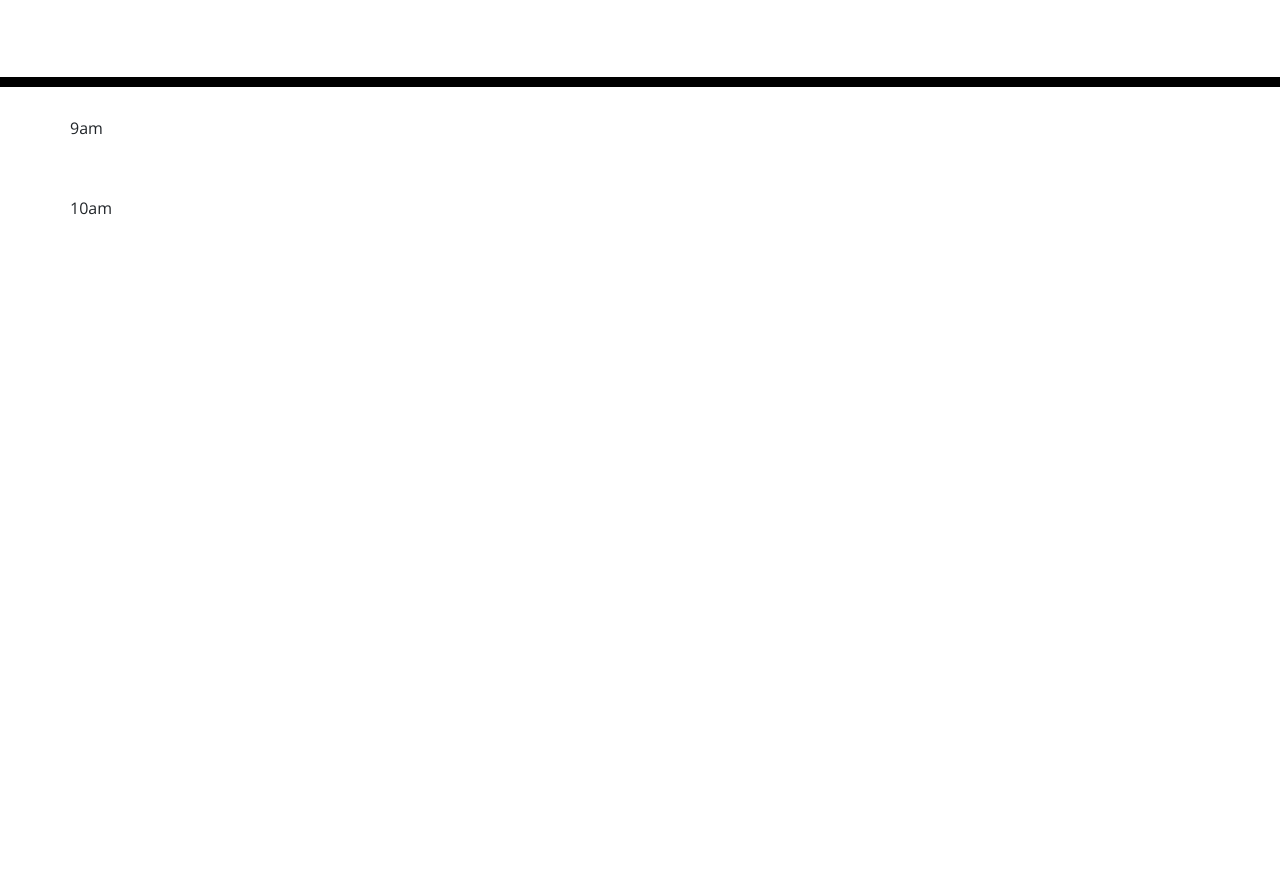
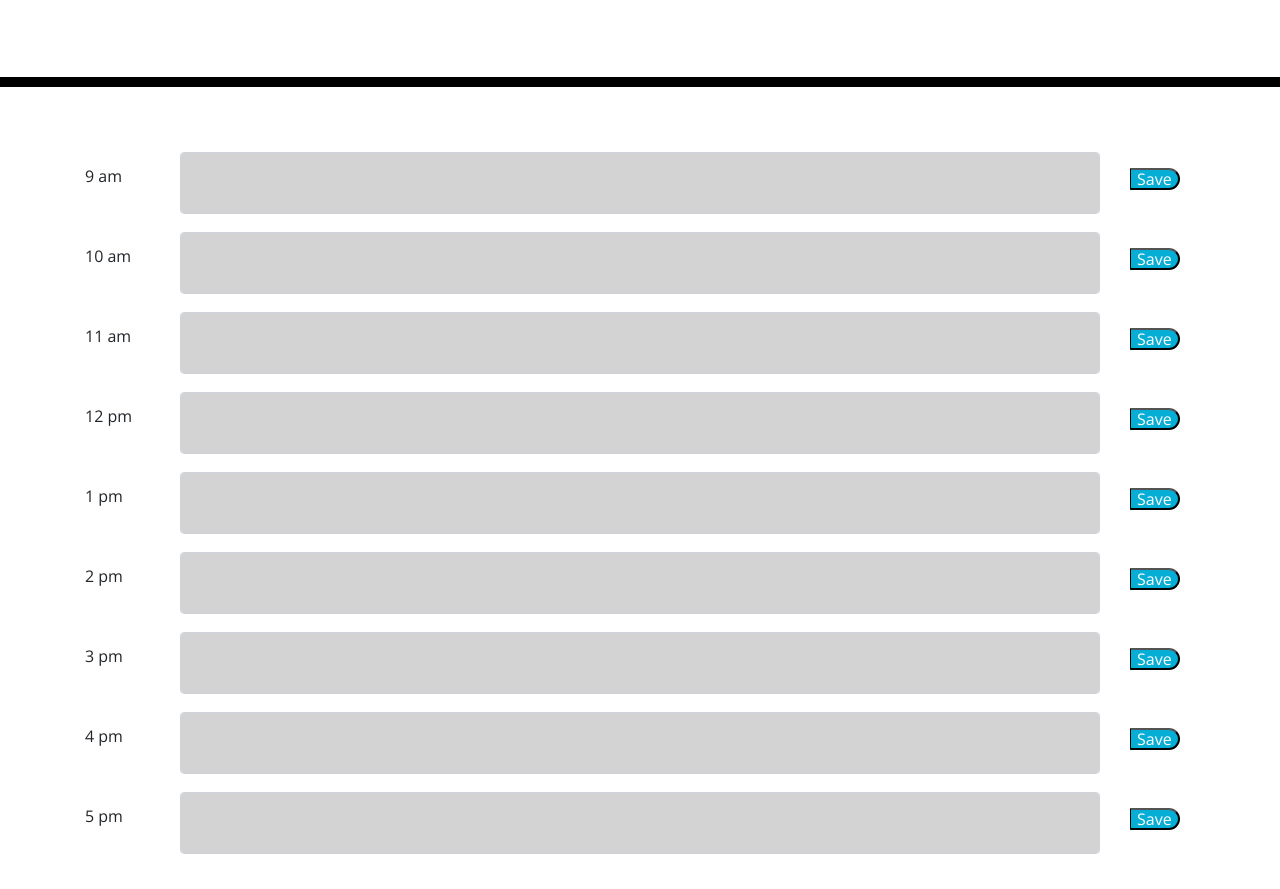
Before and after one commit to SueBee21/scheduler, a plain HTML site: page index.html in a window 1280 px wide. Shown: the part 181-1070 px from the top of the page. Before the commit the page ends 800 px from the top, so only its background shows below. Drawn offline with nearby package versions, Linux system fonts and the light colour scheme.

Commit message:
updating html and initial js

```diff
--- a/index.html
+++ b/index.html
@@ -1,23 +1,14 @@
 <!DOCTYPE html>
 <html lang="en">
+
 <head>
   <meta charset="UTF-8" />
   <meta name="viewport" content="width=device-width, initial-scale=1.0" />
   <meta http-equiv="X-UA-Compatible" content="ie=edge" />
-    <link
-      rel="stylesheet"
-      href="https://stackpath.bootstrapcdn.com/bootstrap/4.3.1/css/bootstrap.min.css"
-    />
-    <link
-      rel="stylesheet"
-      href="https://use.fontawesome.com/releases/v5.8.1/css/all.css"
-      integrity="sha384-50oBUHEmvpQ+1lW4y57PTFmhCaXp0ML5d60M1M7uH2+nqUivzIebhndOJK28anvf"
-      crossorigin="anonymous"
-    />
-    <link
-      href="https://fonts.googleapis.com/css?family=Open+Sans&display=swap"
-      rel="stylesheet"
-    />
+  <link rel="stylesheet" href="https://stackpath.bootstrapcdn.com/bootstrap/4.3.1/css/bootstrap.min.css" />
+  <link rel="stylesheet" href="https://use.fontawesome.com/releases/v5.8.1/css/all.css"
+    integrity="sha384-50oBUHEmvpQ+1lW4y57PTFmhCaXp0ML5d60M1M7uH2+nqUivzIebhndOJK28anvf" crossorigin="anonymous" />
+  <link href="https://fonts.googleapis.com/css?family=Open+Sans&display=swap" rel="stylesheet" />
   <link rel="stylesheet" href="style.css" />
 
   <title>Work Day Scheduler</title>
@@ -30,24 +21,88 @@
     <p id="currentDay" class="lead"></p>
   </header>
   <div class="container">
+
     <!-- Timeblocks go here -->
     <table>
+      <!-- 9am, id=0 -->
       <div class="row" id="timeblock-9">
-          <div class="column" id=time-9>9am</div>
-          <div class="column" id="event-9"></div>
+        <div class="col-sm-1 mt-5" id=time-9>9 am</div>
+        <div class="col-sm-10" id="event-9">
+          <textarea name="" id="0" class="form-control"></textarea>
         </div>
+        <div class="col-sm-1 mt-5"><button data-id="0" class="saveBtn">Save</button></div>
+      </div>
+      <!-- 10 am, id=1 -->
       <div class="row" id="timeblock-10">
-          <div class="column" id=time-10>10am</div>
-          <div class="column" id="event-10"></div>
+        <div class="col-sm-1 mt-5" id=time-10>10 am</div>
+        <div class="col-sm-10" id="event-10">
+          <textarea name="" id="1" class="form-control"></textarea>
         </div>
-
-
-
+        <div class="col-sm-1 mt-5"><button data-id="1" class="saveBtn">Save</button></div>
+      </div>
+      <!-- 11 am, id-2 -->
+      <div class="row" id="timeblock-11">
+        <div class="col-sm-1 mt-5" id=time-11>11 am</div>
+        <div class="col-sm-10" id="event-11">
+          <textarea name="" id="2" class="form-control"></textarea>
+        </div>
+        <div class="col-sm-1 mt-5"><button data-id="2" class="saveBtn">Save</button></div>
+      </div>
+      <!-- 12pm, id-3 -->
+      <div class="row" id="timeblock-12">
+        <div class="col-sm-1 mt-5" id=time-12>12 pm</div>
+        <div class="col-sm-10" id="event-12">
+          <textarea name="" id="3" class="form-control"></textarea>
+        </div>
+        <div class="col-sm-1 mt-5"><button data-id="3" class="saveBtn">Save</button></div>
+      </div>
+      <!-- 1pm, id=4 -->
+      <div class="row" id="timeblock-1">
+        <div class="col-sm-1 mt-5" id=time-1>1 pm</div>
+        <div class="col-sm-10" id="event-1">
+          <textarea name="" id="4" class="form-control"></textarea>
+        </div>
+        <div class="col-sm-1 mt-5"><button data-id="4" class="saveBtn">Save</button></div>
+      </div>
+      <!-- 2pm, id=5 -->
+      <div class="row" id="timeblock-2">
+        <div class="col-sm-1 mt-5" id=time-2>2 pm</div>
+        <div class="col-sm-10" id="event-2">
+          <textarea name="" id="5" class="form-control"></textarea>
+        </div>
+        <div class="col-sm-1 mt-5"><button data-id="5" class="saveBtn">Save</button></div>
+      </div>
+      <!-- 3pm, id=6 -->
+      <div class="row" id="timeblock-3">
+        <div class="col-sm-1 mt-5" id=time-3>3 pm</div>
+        <div class="col-sm-10" id="event-3">
+          <textarea name="" id="6" class="form-control"></textarea>
+        </div>
+        <div class="col-sm-1 mt-5"><button data-id="6" class="saveBtn">Save</button></div>
+      </div>
+      <!-- 4pm, id=7 -->
+      <div class="row" id="timeblock-4">
+        <div class="col-sm-1 mt-5" id=time-4>4 pm</div>
+        <div class="col-sm-10" id="event-4">
+          <textarea name="" id="7" class="form-control"></textarea>
+        </div>
+        <div class="col-sm-1 mt-5"><button data-id="7" class="saveBtn">Save</button></div>
+      </div>
+      <!-- 5pm, id=8 -->
+      <div class="row" id="timeblock-5">
+        <div class="col-sm-1 mt-5" id=time-5>5 pm</div>
+        <div class="col-sm-10" id="event-5">
+          <textarea name="" id="8" class="form-control"></textarea>
+        </div>
+        <div class="col-sm-1 mt-5"><button data-id="8" class="saveBtn">Save</button></div>
+      </div>
     </table>
 
 
   </div>
 
+  <script src="https://code.jquery.com/jquery-3.4.1.min.js"></script>
+  <script src="https://cdnjs.cloudflare.com/ajax/libs/moment.js/2.24.0/moment.min.js"></script>
   <script>
 
 
@@ -55,9 +110,11 @@
     // THEN the current day is displayed at the top of the calendar
     // header class= jumbotron     h1 class=display-3      p id=current day, class=lead
     var today = moment().format('MMMM Do YYYY');
+    var getCurrentHr = moment().hour();
+    // append to p id=currentDay
+    $("#current").text(today);
 
-
-
+    var militaryTime = [9, 10, 11, 12, 13, 14, 15, 16, 17];
 
     // WHEN I scroll down
     // THEN I am presented with timeblocks for standard business hours
@@ -65,11 +122,24 @@ var today = moment().format('MMMM Do YYYY');
 
     // WHEN I view the timeblocks for that day
     // THEN each timeblock is color coded to indicate whether it is in the past, present, or future -->
+    for (var i = 0; i < 9; i++) {
+      if (localStorage.getItem(i)) {
+        $("#" + i).val(localStorage.getItem(i));
+      };
+
+      if (militaryTime[i] === getCurrentHr) {
+        $("#" + i).addClass("present");
+      };
+      if (militaryTime[i] < getCurrentHr) {
+        $("#" + i).addClass("past");
+      };
+
+      if (militaryTime[i] > getCurrentHr) {
+        $("#" + i).addClass("future");
+      };
+    };
 
 
-$(".past")
-$(".present")
-$(".fture")
 
     // WHEN I click into a timeblock
     // THEN I can enter an event
@@ -80,9 +150,12 @@ $(".fture")
     // WHEN I click the save button for that timeblock
     // THEN the text for that event is saved in local storage
 
-var saveBtn=
+    var saveBtn = $(".saveBtn");
 
-
+    saveBtn.on("click", function () {
+      var id = $(this).attr("data-id");
+      localStorage.setItem(id, $("#" + id).val());
+    });
 
 
 
@@ -93,9 +166,9 @@ var saveBtn=
 
 
 
+
   </script>
 
-    <script src="https://code.jquery.com/jquery-3.4.1.min.js"></script>
-    <script src="https://cdnjs.cloudflare.com/ajax/libs/moment.js/2.24.0/moment.min.js"></script>
 </body>
+
 </html>
```
Also changed, not shown: 1 other file. Lines whose indentation alone changed are shown as unchanged.
